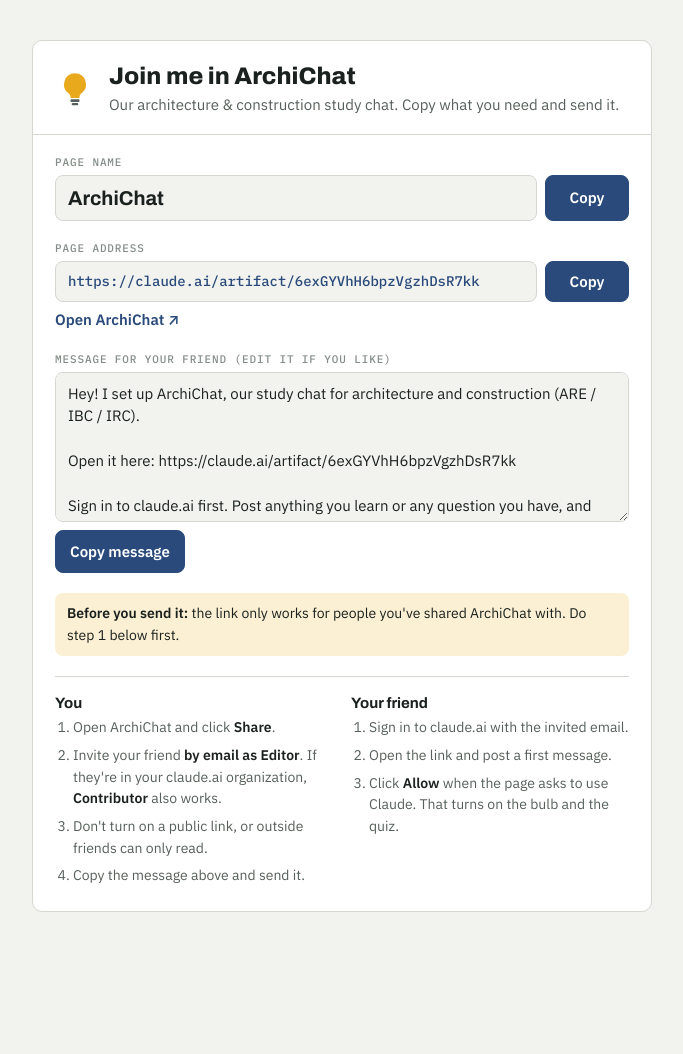
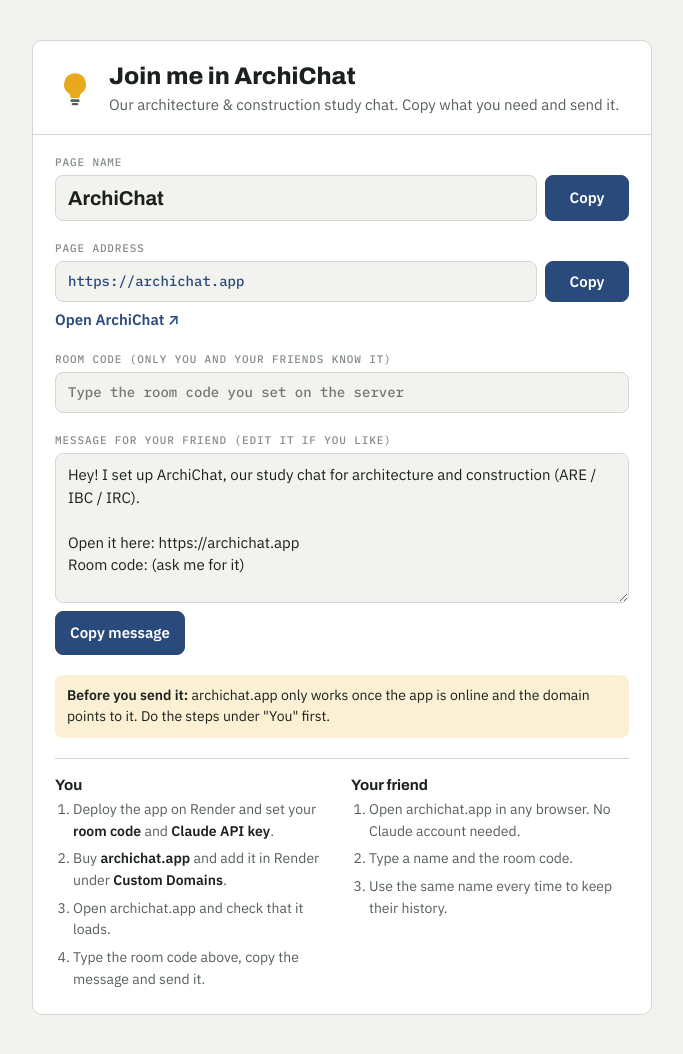
Before and after one commit to Civalent/test, a plain HTML site: page crit-room/invite.html in a window 1280 px wide. Shown: the whole page, without its empty margins (298-981 px from the left). Before the commit the page ends 952 px from the top, so only its background shows below. Drawn offline with Linux system fonts and the light colour scheme.

Commit message:
Point invite page and README at archichat.app
Co-Authored-By: Claude Opus 5.5 <noreply@anthropic.com>
Claude-Session: https://claude.ai/code/session_017e4vKds4dVW2FNUZK8AP9j

```diff
--- a/crit-room/invite.html
+++ b/crit-room/invite.html
@@ -32,7 +32,7 @@ button,input,textarea{font:inherit;color:inherit}
 .field{display:flex;flex-direction:column;gap:6px}
 .lbl{font:500 11px var(--f-mono);letter-spacing:.08em;text-transform:uppercase;color:var(--ink-3)}
 .box{display:flex;gap:8px;align-items:stretch}
-.val{flex:1;min-width:0;border:1px solid var(--rule);border-radius:8px;background:var(--paper);padding:10px 12px;overflow-wrap:anywhere;user-select:all}
+.val{flex:1;font:inherit;color:inherit;min-width:0;border:1px solid var(--rule);border-radius:8px;background:var(--paper);padding:10px 12px;overflow-wrap:anywhere;user-select:all}
 .val.big{font:700 20px/1.2 var(--f-display)}
 .val.mono{font:500 14px/1.4 var(--f-mono);color:var(--blue)}
 textarea.val{resize:vertical;min-height:150px;user-select:text;line-height:1.5}
@@ -70,42 +70,43 @@ textarea.val{resize:vertical;min-height:150px;user-select:text;line-height:1.5}
     <div class="field">
       <span class="lbl" id="linkLbl">Page address</span>
       <div class="box">
-        <div class="val mono" id="link" aria-labelledby="linkLbl">https://claude.ai/artifact/6exGYVhH6bpzVgzhDsR7kk</div>
+        <div class="val mono" id="link" aria-labelledby="linkLbl">https://archichat.app</div>
         <button class="copy" type="button" data-copy="link" id="copyLink">Copy</button>
       </div>
-      <a class="open" href="https://claude.ai/artifact/6exGYVhH6bpzVgzhDsR7kk" target="_blank" rel="noopener">Open ArchiChat ↗</a>
+      <a class="open" href="https://archichat.app" target="_blank" rel="noopener">Open ArchiChat ↗</a>
+    </div>
+
+    <div class="field">
+      <label class="lbl" for="code">Room code (only you and your friends know it)</label>
+      <input class="val mono" id="code" autocomplete="off" placeholder="Type the room code you set on the server">
     </div>
 
     <div class="field">
       <label class="lbl" for="msg">Message for your friend (edit it if you like)</label>
       <div class="box msgbox">
-        <textarea class="val" id="msg">Hey! I set up ArchiChat, our study chat for architecture and construction (ARE / IBC / IRC).
-
-Open it here: https://claude.ai/artifact/6exGYVhH6bpzVgzhDsR7kk
-
-Sign in to claude.ai first. Post anything you learn or any question you have, and answer mine. When the light bulb turns on, Claude has a correction, an answer or a code/book reference for us. There's also an exam quiz tab.</textarea>
+        <textarea class="val" id="msg"></textarea>
         <button class="copy" type="button" data-copy="msg" id="copyMsg">Copy message</button>
       </div>
     </div>
 
-    <div class="tip"><b>Before you send it:</b> the link only works for people you've shared ArchiChat with. Do step 1 below first.</div>
+    <div class="tip"><b>Before you send it:</b> archichat.app only works once the app is online and the domain points to it. Do the steps under "You" first.</div>
 
     <div class="steps">
       <section>
         <h2>You</h2>
         <ol>
-          <li>Open ArchiChat and click <b>Share</b>.</li>
-          <li>Invite your friend <b>by email as Editor</b>. If they're in your claude.ai organization, <b>Contributor</b> also works.</li>
-          <li>Don't turn on a public link, or outside friends can only read.</li>
-          <li>Copy the message above and send it.</li>
+          <li>Deploy the app on Render and set your <b>room code</b> and <b>Claude API key</b>.</li>
+          <li>Buy <b>archichat.app</b> and add it in Render under <b>Custom Domains</b>.</li>
+          <li>Open archichat.app and check that it loads.</li>
+          <li>Type the room code above, copy the message and send it.</li>
         </ol>
       </section>
       <section>
         <h2>Your friend</h2>
         <ol>
-          <li>Sign in to claude.ai with the invited email.</li>
-          <li>Open the link and post a first message.</li>
-          <li>Click <b>Allow</b> when the page asks to use Claude. That turns on the bulb and the quiz.</li>
+          <li>Open archichat.app in any browser. No Claude account needed.</li>
+          <li>Type a name and the room code.</li>
+          <li>Use the same name every time to keep their history.</li>
         </ol>
       </section>
     </div>
@@ -113,10 +114,21 @@ Sign in to claude.ai first. Post anything you learn or any question you have, an
 </main>
 
 <script>
+const msgFor = (code) => `Hey! I set up ArchiChat, our study chat for architecture and construction (ARE / IBC / IRC).
+
+Open it here: https://archichat.app
+Room code: ${code || '(ask me for it)'}
+
+Type your name and the room code. Post anything you learn or any question you have, and answer mine. When the light bulb turns on, Claude has a correction, an answer or a code/book reference for us. There's also an exam quiz tab.`;
+const msgEl = document.getElementById('msg'), codeEl = document.getElementById('code');
+let edited = false;
+msgEl.value = msgFor('');
+msgEl.addEventListener('input', () => { edited = true; });
+codeEl.addEventListener('input', () => { if (!edited) msgEl.value = msgFor(codeEl.value.trim()); });
 document.querySelectorAll('.copy').forEach(btn => {
   btn.addEventListener('click', () => {
     const src = document.getElementById(btn.dataset.copy);
-    const text = 'value' in src && src.tagName === 'TEXTAREA' ? src.value : src.textContent.trim();
+    const text = src.tagName === 'TEXTAREA' || src.tagName === 'INPUT' ? src.value : src.textContent.trim();
     const label = btn.textContent;
     const ok = () => { btn.textContent = 'Copied'; btn.classList.add('done'); setTimeout(() => { btn.textContent = label; btn.classList.remove('done'); }, 1600); };
     const fallback = () => {
```
Also changed, not shown: archichat-server/README.md.
